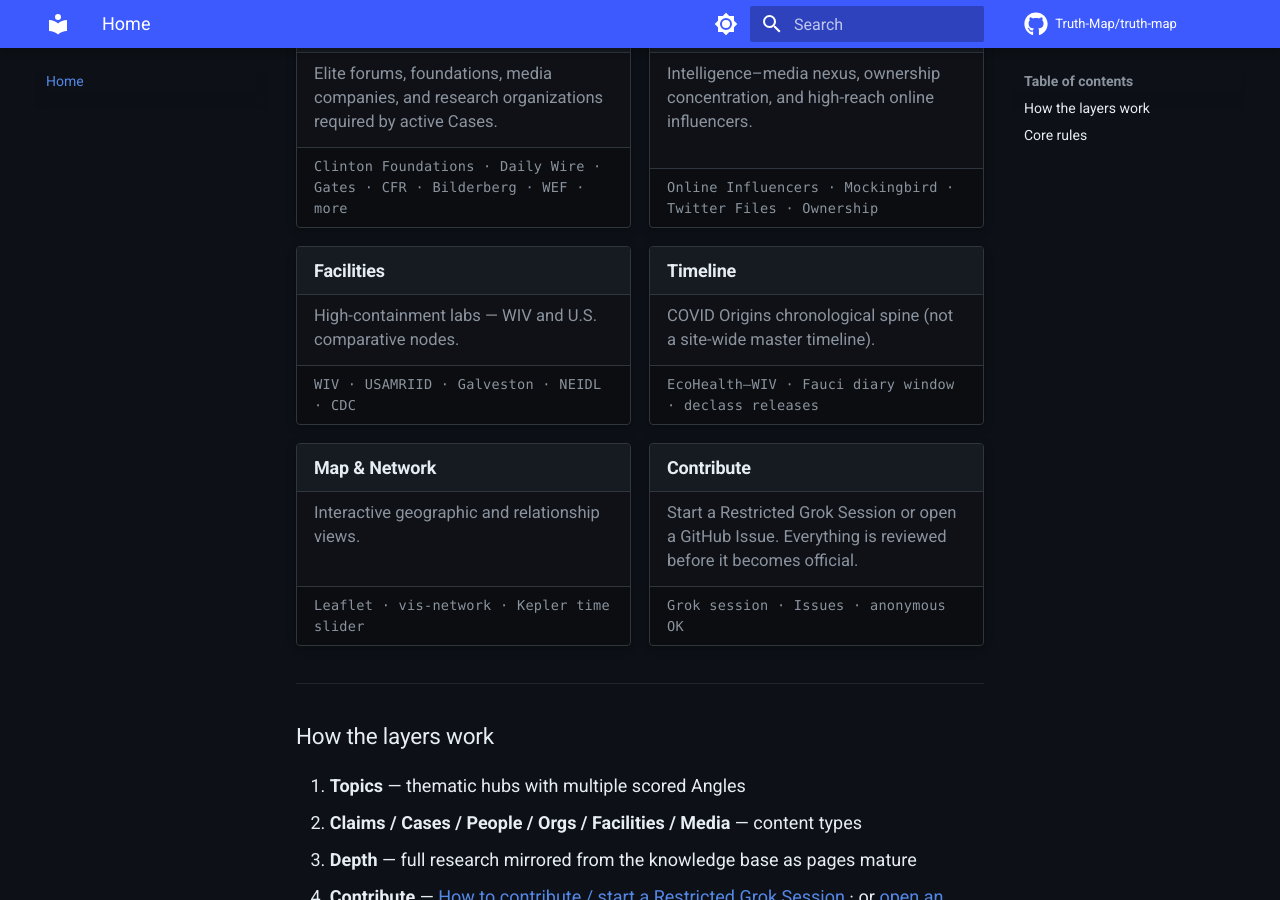
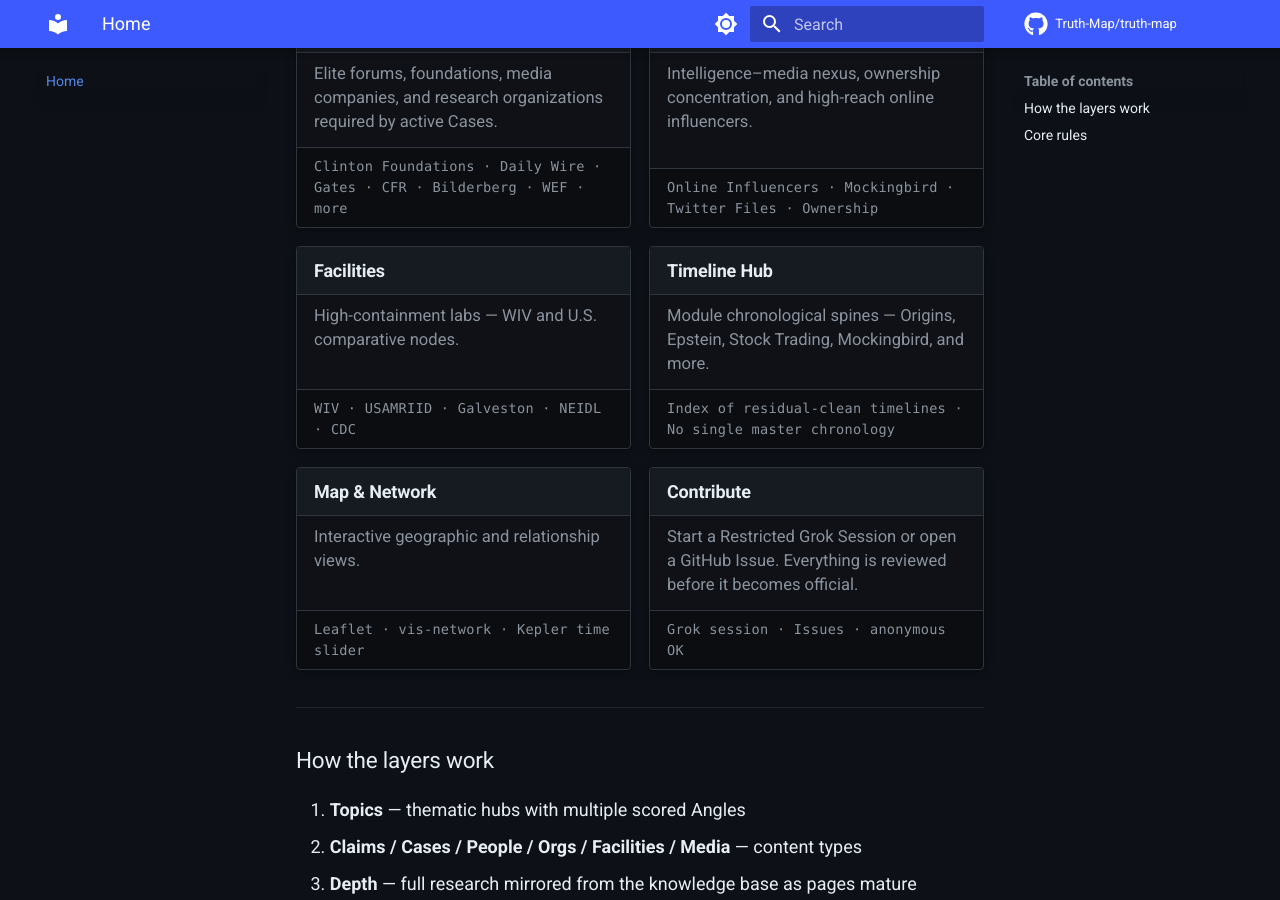
Before and after one commit to BnBCleaners/truth-map, an MkDocs documentation site: the page built from docs/index.md, in a window 1280 px wide and 900 px high, scrolled down 904 px. Built offline with MkDocs 1.6.1 and Material for MkDocs 9.7.7, drawn with Linux system fonts in a browser that asks for light colours; comment, search, counter and statistics services are not loaded.

Commit message:
Homepage: Timeline card now points to the new Timeline Hub

```diff
--- a/docs/index.md
+++ b/docs/index.md
@@ -51,9 +51,9 @@
 </div>
 
 <div class="tm-card">
-  <h3><a href="timeline/">Timeline</a></h3>
-  <p>COVID Origins chronological spine (not a site-wide master timeline).</p>
-  <div class="meta">EcoHealth–WIV · Fauci diary window · declass releases</div>
+  <h3><a href="timeline/">Timeline Hub</a></h3>
+  <p>Module chronological spines — Origins, Epstein, Stock Trading, Mockingbird, and more.</p>
+  <div class="meta">Index of residual-clean timelines · No single master chronology</div>
 </div>
 
 <div class="tm-card">
```
